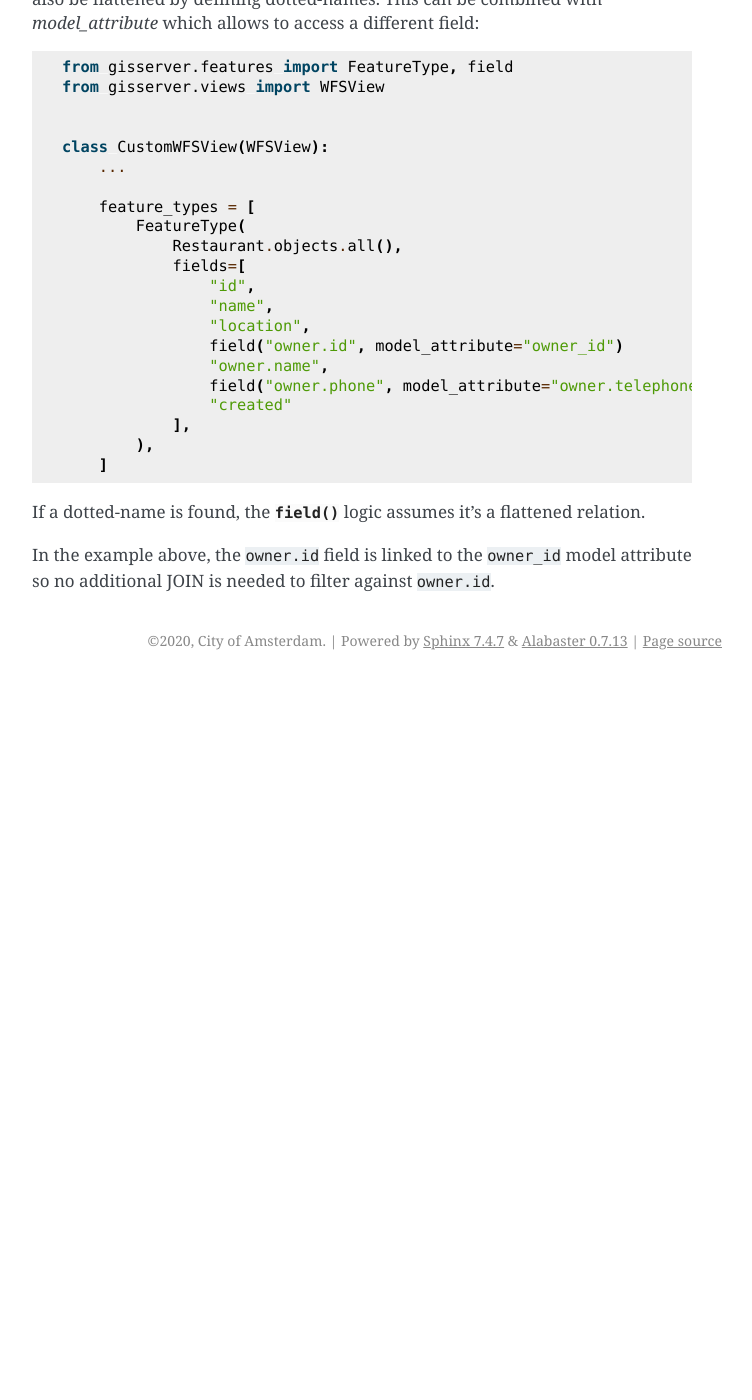
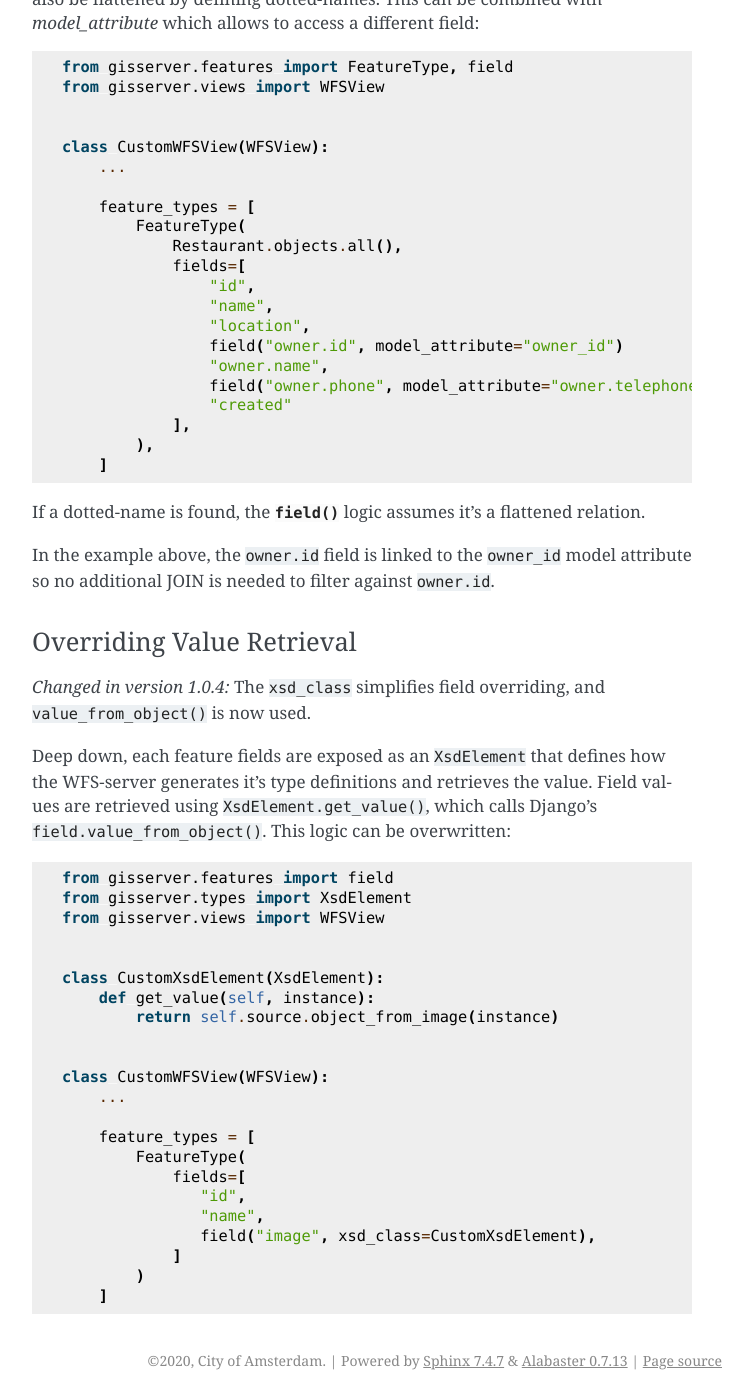
Before and after one commit to Amsterdam/django-gisserver, a Sphinx documentation site: the page built from docs/feature_types.rst, in a window 1280 px wide and 1400 px high, scrolled down 2159 px. Shown: the whole window, without its empty margins (388-1140 px from the left). Built offline with Sphinx 7.4.7, drawn with Linux system fonts in a browser that asks for light colours; before the commit the page ends 2839 px from its top, so only the background shows below that; some of the changed text lies outside the part shown.

Commit message:
Add better documentation on overriding value retrieval

```diff
--- a/docs/feature_types.rst
+++ b/docs/feature_types.rst
@@ -137,3 +137,40 @@ assumes it's a flattened relation.
 
 In the example above, the ``owner.id`` field is linked to the ``owner_id`` model attribute
 so no additional JOIN is needed to filter against ``owner.id``.
+
+Overriding Value Retrieval
+~~~~~~~~~~~~~~~~~~~~~~~~~~
+
+.. versionchanged:: 1.0.4
+   The ``xsd_class`` simplifies field overriding, and ``value_from_object()`` is now used.
+
+Deep down, each feature fields are exposed as an ``XsdElement`` that
+defines how the WFS-server generates it's type definitions and retrieves the value.
+Field values are retrieved using ``XsdElement.get_value()``,
+which calls Django's ``field.value_from_object()``.
+This logic can be overwritten:
+
+.. code-block:: python
+
+    from gisserver.features import field
+    from gisserver.types import XsdElement
+    from gisserver.views import WFSView
+
+
+    class CustomXsdElement(XsdElement):
+        def get_value(self, instance):
+            return self.source.object_from_image(instance)
+
+
+    class CustomWFSView(WFSView):
+        ...
+
+        feature_types = [
+            FeatureType(
+                fields=[
+                   "id",
+                   "name",
+                   field("image", xsd_class=CustomXsdElement),
+                ]
+            )
+        ]
```
